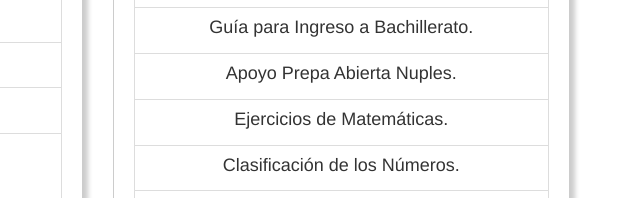
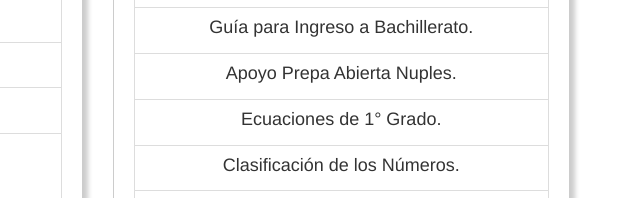
Before and after one commit to caesarex/caesarex.github.io, a plain HTML site: page alumnos.html in a window 1280 px wide. Shown: the part 914-1112 px from the top of the page, 640-1280 px from the left. Drawn offline with Linux system fonts and the light colour scheme.

Commit message:
Add files via upload

```diff
--- a/alumnos.html
+++ b/alumnos.html
@@ -312,7 +312,7 @@
                                                 <p class="list-group-item-text"></p>
                                               </a>
                                               <a href="https://drive.google.com/open?id=1TgbgTOvCp0GdAlz6x3O9g_0jyIwBf1ut" class="list-group-item" target="_blank">
-                                                <h4 class="list-group-item-heading">Ejercicios de Matemáticas.</h4>
+                                                <h4 class="list-group-item-heading">Ecuaciones de 1° Grado.</h4>
                                                 <p class="list-group-item-text"></p>
                                               </a>
                                               <a href="https://www.saberespractico.com/wp-content/uploads/2012/01/numeros-clasificacion.jpg" class="list-group-item" target="_blank">
```
